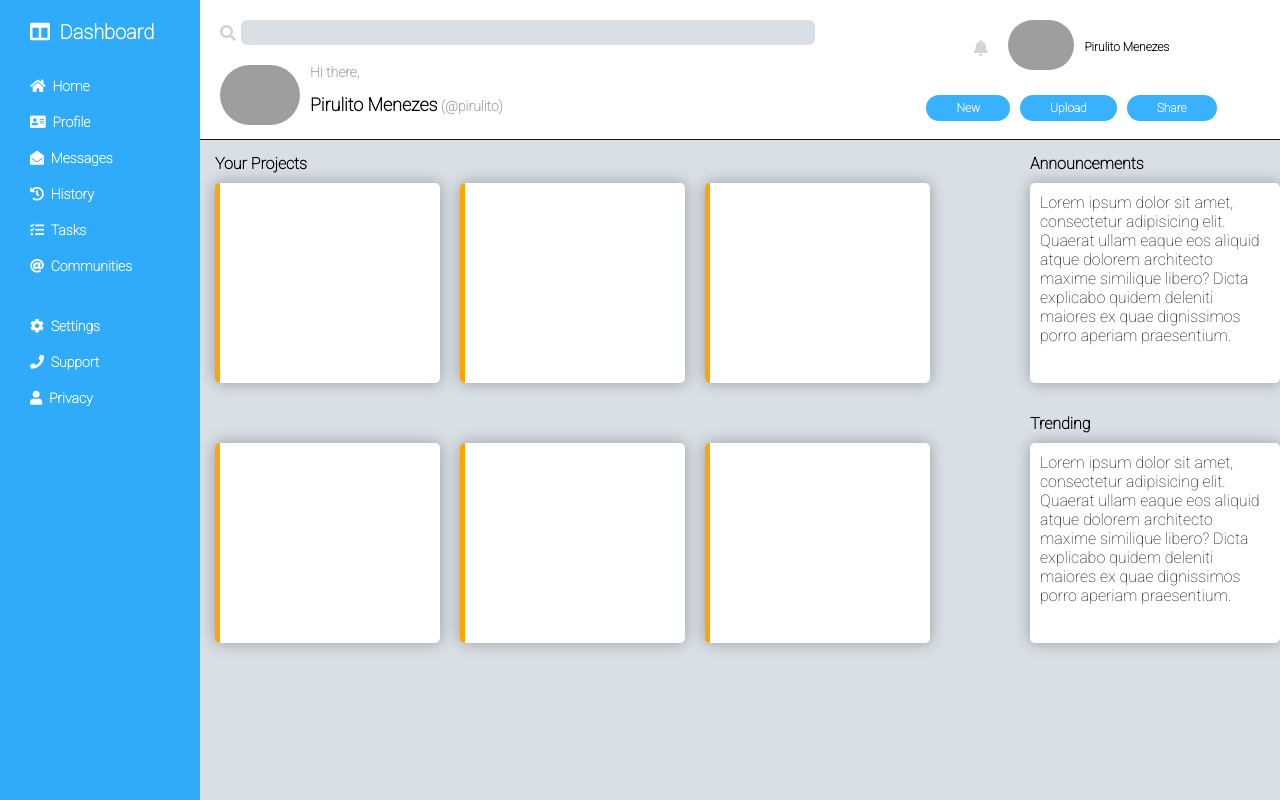
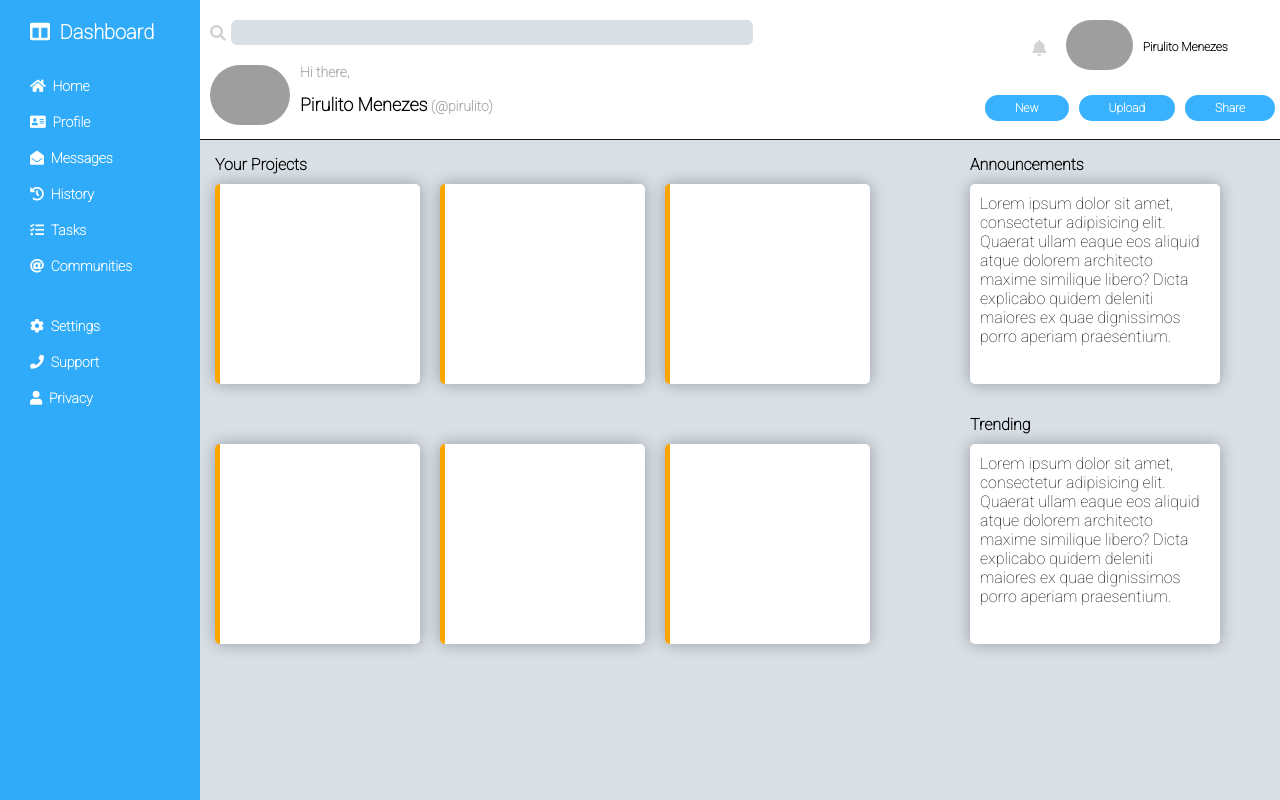
Before and after one commit to pjfernandes/admin-dashboard, a plain HTML site: page index.html in a window 1280 px wide. Drawn offline with Linux system fonts and the light colour scheme; grey boxes are pictures that could not be loaded.

Commit message:
content done

```diff
--- a/container.css
+++ b/container.css
@@ -1,8 +1,6 @@
 .container {
   margin-top: 10px;
   background-color: rgb(216, 223, 229);
-  position: absolute;
-  left: 0;
   display: flex;
   margin: 15px;
 }
@@ -19,7 +17,7 @@
 .item {
   background-color: white;
   height: 200px;
-  width: 220px;
+  width: 200px;
   border-radius: 5px;
   border-left: solid 5px orange;
   box-shadow: 0 0 15px rgb(0 0 0 / 30%)
--- a/header.css
+++ b/header.css
@@ -1,19 +1,20 @@
 .right-content {
+  background-color: rgb(216, 223, 229);
+  grid-area: right-content;
+}
+
+.header {
   background-color: white;
+  width: 100%;
   border-bottom: solid 1px rgb(24, 23, 23);
-  position: absolute;
-  top: 0;
-  left: 200px;
-  width: 84.5vw;
 }
 
 .header-left {
-  width: 55%;
   margin: 10px;
 }
 
 input {
-  width: 100%;
+  width: 40vw;
   border-radius: 6px;
   border: solid 0px lightgray;
   padding: 5px;
@@ -63,7 +64,7 @@ input {
 
 .header-left {
   padding-top: 10px;
-  padding-left: 10px;
+
 }
 
 .header {
@@ -74,8 +75,6 @@ input {
 
 .header-right {
   padding-top: 10px;
-  padding-right: 20px;
-  margin-right: 40px;
 }
 
 .header-right i {
--- a/leftbar.css
+++ b/leftbar.css
@@ -2,12 +2,9 @@
   background-color: rgba(0, 157, 255, 0.78);
   color: white;
   height: 100%;
-  min-width: 200px;
-  max-width: 25vw;
+  width: 200px;
   font-weight: bolder;
-  position: fixed;
-  top: 0;
-  left: 0;
+  grid-area: 1 / 1;
 }
 
 .left-bar ul {
--- a/style.css
+++ b/style.css
@@ -6,4 +6,10 @@
 body {
   font-family: 'Roboto', sans-serif;
   background-color: rgb(216, 223, 229);
+  display: grid;
+  grid-template-columns: 1fr 6fr;
+  grid-template-areas: "left-bar right-content";
+  padding: 0;
+  margin: 0;
+  height: 100vh;
 }
```
